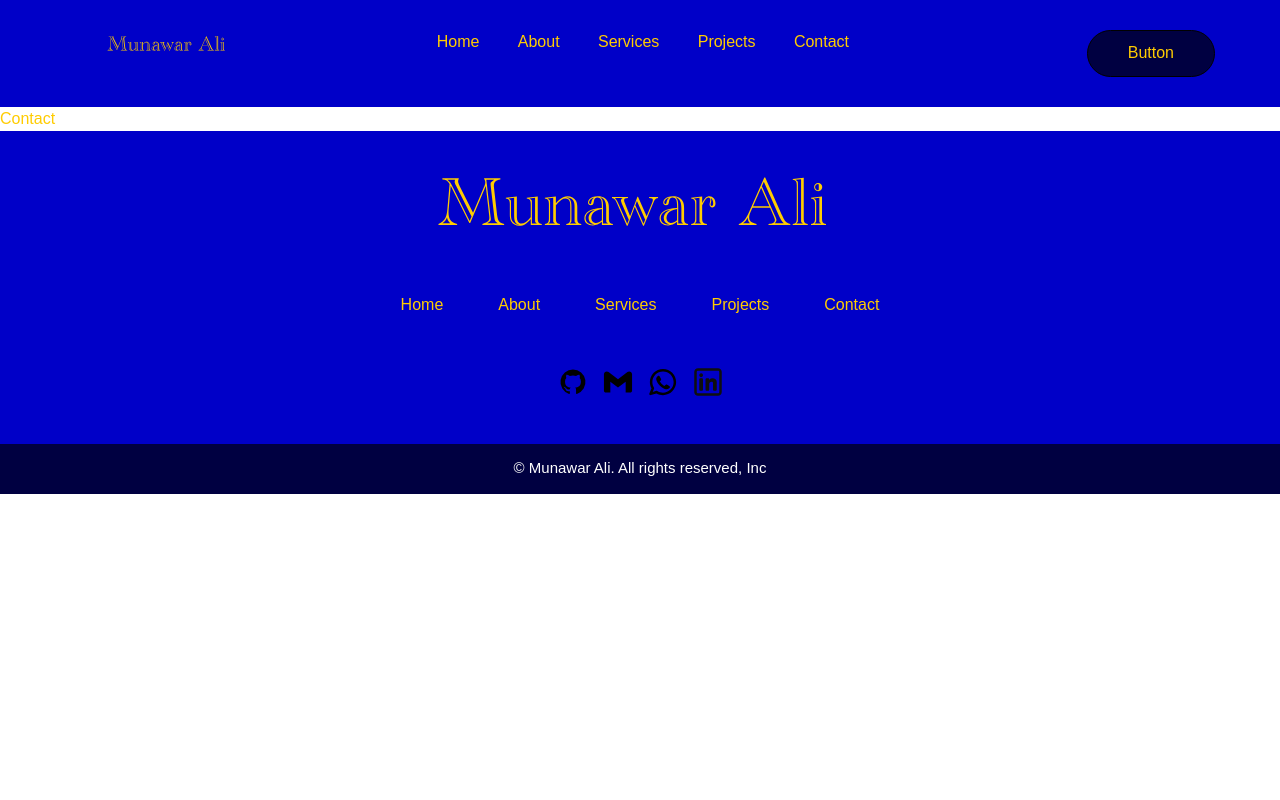
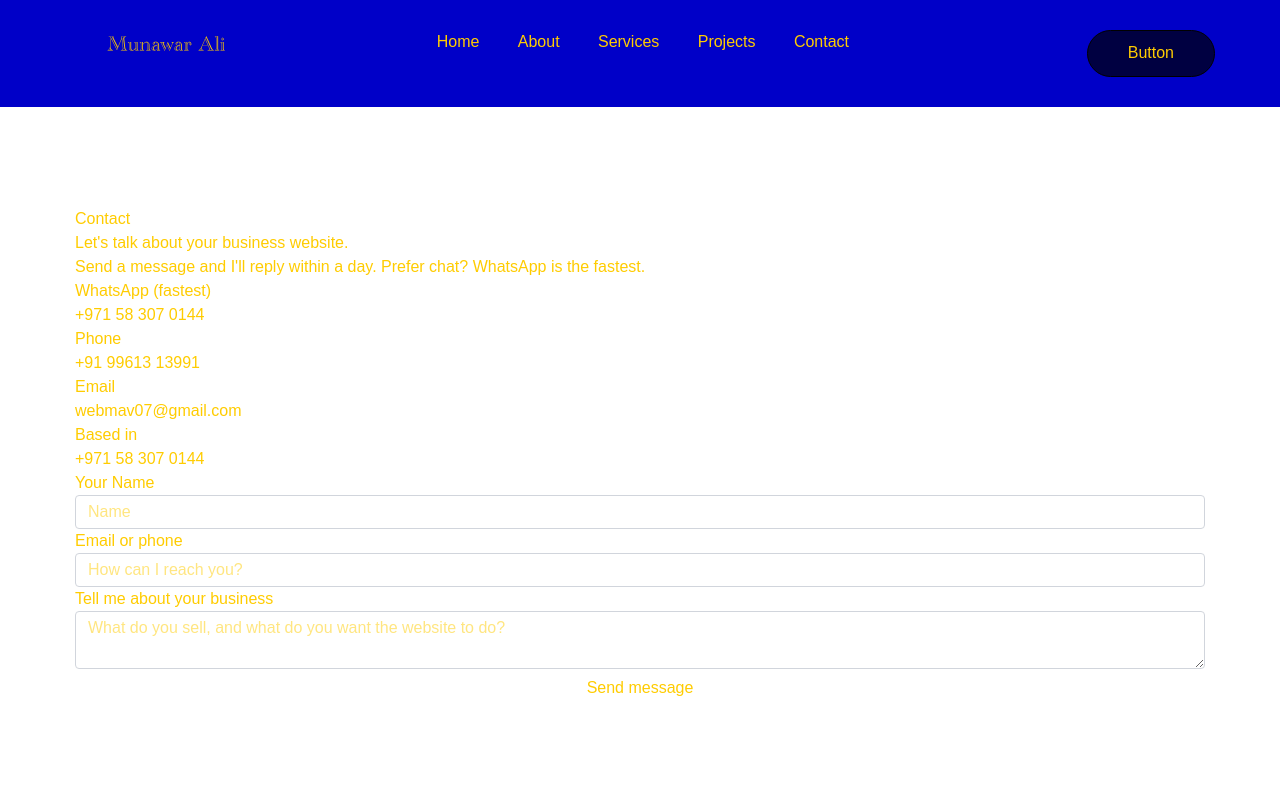
Before and after one commit to Webmav/my-portfolio, a React (Vite) app: page /contact in a window 1280 px wide. Shown: the top 800 px of the page. Built offline with nearby package versions, Linux system fonts and the light colour scheme; a web font is replaced by a local one.

Commit message:
Made initial framework (ContactPage.jsx).

```diff
--- a/src/pages/ContactPage.jsx
+++ b/src/pages/ContactPage.jsx
@@ -1,7 +1,76 @@
 export default function ContactPage() {
     return(
-        <>
-            <h1>Contact</h1>
-        </>
+        <div className="px-[75px] py-[100px] ">
+            <div>
+                <h1>Contact</h1>
+
+                <h2>Let's talk about your business website.</h2>
+
+                <h3>Send a message and I'll reply within a day. Prefer chat? WhatsApp is the fastest.</h3>
+            </div>
+
+            <div>
+                <div>
+                    <h1>WhatsApp (fastest)</h1>
+                    <h3>+971 58 307 0144</h3>
+                </div>
+
+                <div>
+                    <h1>Phone</h1>
+                    <h3>+91 99613 13991</h3>
+                </div>
+
+                <div>
+                    <h1>Email</h1>
+                    <h3>webmav07@gmail.com</h3>
+                </div>
+
+                <div>
+                    <h1>Based in</h1>
+                    <h3>+971 58 307 0144</h3>
+                </div>
+            </div>
+
+            <div>
+                <div>
+                    <h2>Your Name</h2>
+
+                    <input
+                        type="text"
+                        name="name"
+                        placeholder="Name"
+                        className="border border-gray-300 rounded px-3 py-1 w-full"
+                    />
+                </div>
+
+                <div>
+                    <h2>Email or phone</h2>
+
+                    <input
+                        type="email"
+                        name="emailOrPhone"
+                        placeholder="How can I reach you?"
+                        className="border border-gray-300 rounded px-3 py-1 w-full"
+                    />
+                </div>
+
+                <div>
+                    <h2>Tell me about your business</h2>
+
+                    <textarea
+                        type="email"
+                        name="emailOrPhone"
+                        placeholder="What do you sell, and what do you want the website to do?"
+                        className="border border-gray-300 rounded px-3 py-1 w-full"
+                    />
+                </div>
+
+                <button
+                    className="rounded w-full"
+                >
+                    Send message
+                </button>
+            </div>
+        </div>
     )
 }
```
